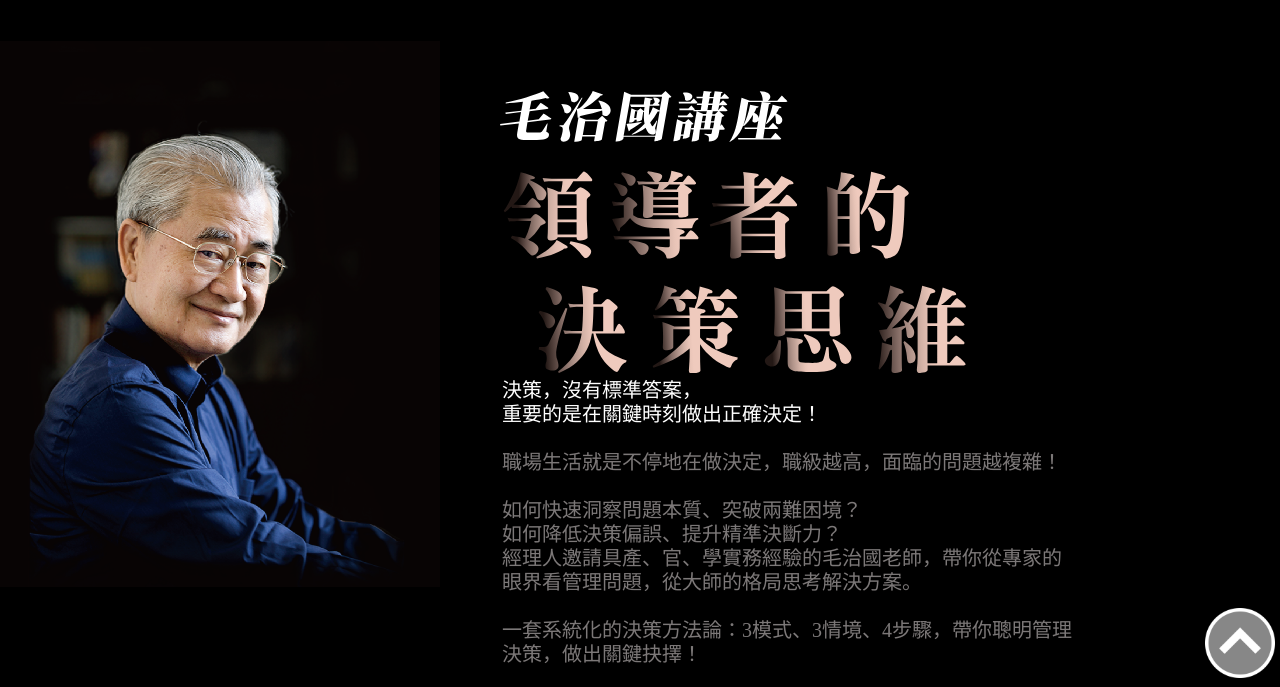
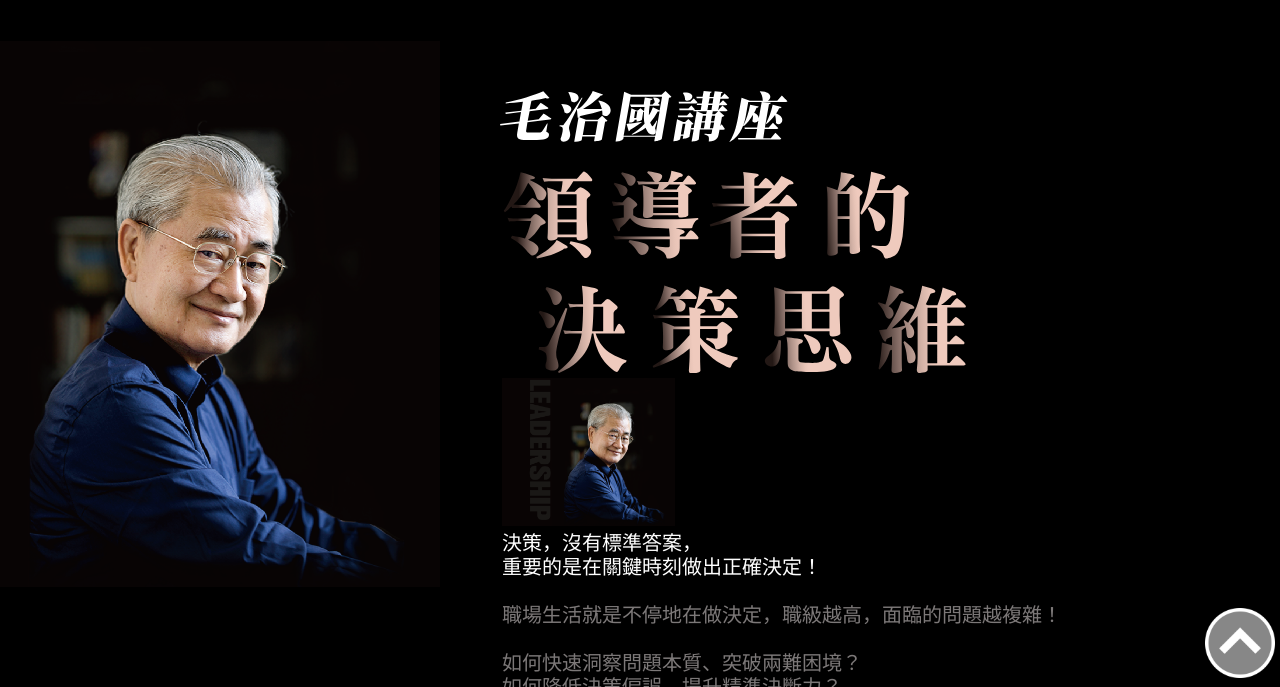
Before and after one commit to kimi-coder/test_html, a plain HTML site: page index.html in a window 1280 px wide. Shown: the part 109-796 px from the top of the page. Drawn offline with Linux system fonts and the light colour scheme.

Commit message:
Update index.html

```diff
--- a/index.html
+++ b/index.html
@@ -30,7 +30,7 @@
                     <div class="herosectionbox">
                         <img src="images/main-speaker.svg" alt="" id="speaker">
                         <img src="images/main-title.svg" alt="" id="main">
-                        <!-- <img src="images/bg-man_1.png" alt="" id="man1"> -->
+                        <img src="images/bg-man_1.png" alt="" id="man1">
                         <h3>
                         決策，沒有標準答案，<br>重要的是在關鍵時刻做出正確決定！</h3>
                         <br>
```
